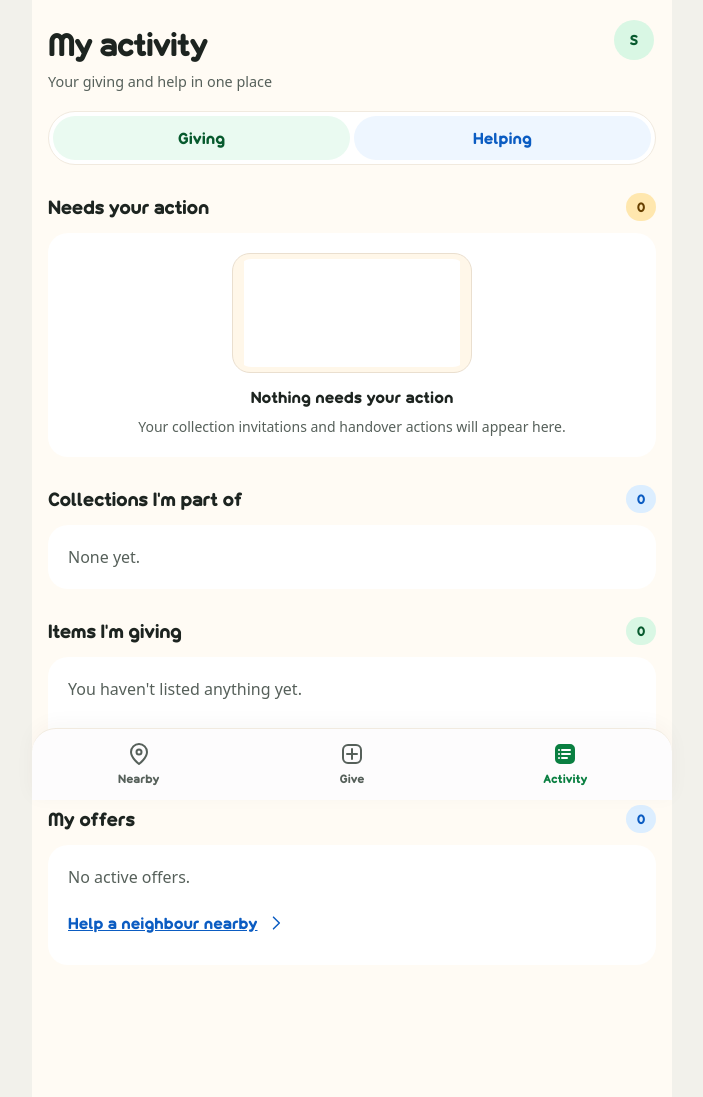
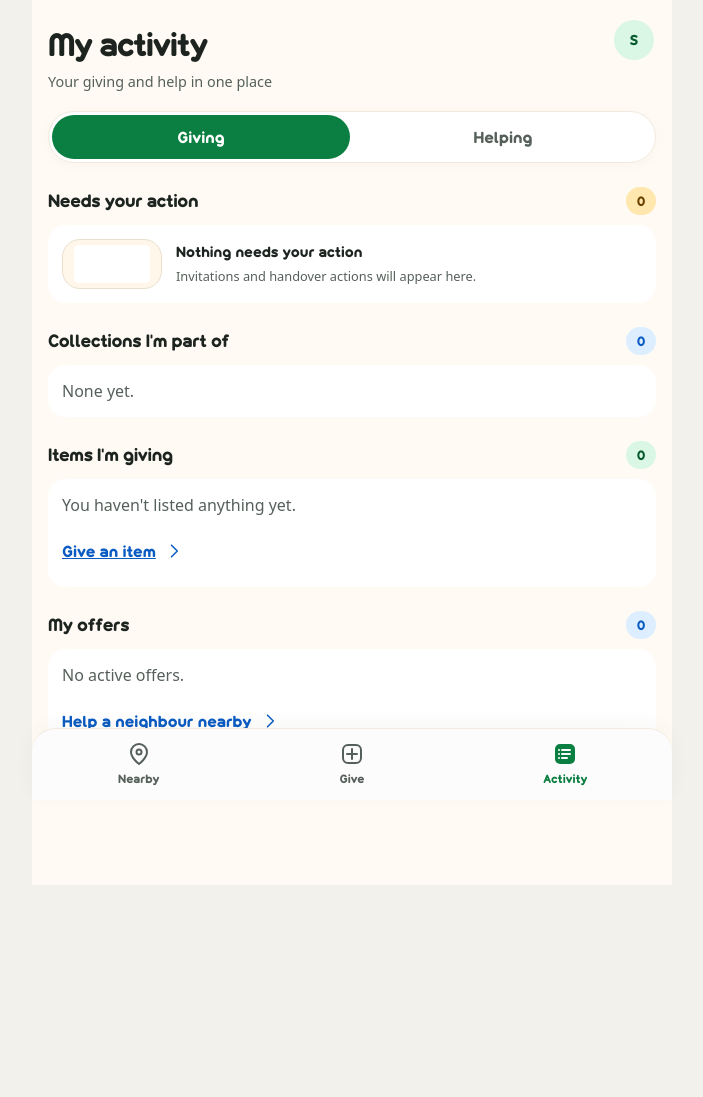
Before and after one commit to Givlah/Givlah, a Django app: page /activity/ in a window 1280 px wide. Shown: the whole page, without its empty margins (288-991 px from the left). After the commit the page ends 885 px from the top, so only its background shows below. Run offline with Django 5.2, Linux system fonts and the light colour scheme; the visitor is signed in with stand-in values (Sample User, id 1); data comes from the database, SQL or seed files in the repository; data that the repository does not hold is empty.

Commit message:
style: tighten activity rows and native section navigation

```diff
--- a/static/css/givlah.css
+++ b/static/css/givlah.css
@@ -306,25 +306,29 @@ html[data-motion-paused=true] *, html[data-motion=off] * { animation: none !impo
 
 /* Activity and compact item summaries */
 h3 { font-family: var(--font-display); font-size: 1rem; line-height: 1.3; margin: 0 0 8px; }
-.segments { display: grid; grid-template-columns: 1fr 1fr; gap: 4px; padding: 4px; margin-bottom: 28px; background: white; border: 1px solid #f1eadf; border-radius: 999px; }
-.segments a { min-height: 44px; display: flex; justify-content: center; align-items: center; border-radius: 999px; font-family: var(--font-display); color: var(--green-900); text-decoration: none; background: #eafaf1; }
-.segments a:last-child { color: var(--blue-700); background: #eef6ff; }
-.activity-section { margin-block: 0 28px; scroll-margin-top: 90px; }
+.segments { display: grid; grid-template-columns: 1fr 1fr; gap: 4px; padding: 3px; margin-bottom: 24px; background: white; border: 1px solid #f1eadf; border-radius: 999px; box-shadow: var(--shadow); }
+.segments a { min-height: 44px; display: flex; justify-content: center; align-items: center; border-radius: 999px; font-family: var(--font-display); color: var(--ink-muted); text-decoration: none; }
+.segments a[aria-current=location] { background: var(--green-700); color: white; }
+.activity-section { margin-block: 0 24px; scroll-margin-top: 24px; }
 .activity-section:target { outline: 2px solid var(--green-700); outline-offset: 6px; border-radius: var(--radius); }
-.section-heading { display: flex; align-items: center; justify-content: space-between; gap: 10px; margin-bottom: 12px; }
+.section-heading { display: flex; align-items: center; justify-content: space-between; gap: 10px; margin-bottom: 10px; font-size: 1.12rem; }
 .count { display: inline-flex; justify-content: center; align-items: center; min-width: 30px; height: 28px; padding: 0 8px; border-radius: 999px; font-size: 0.85rem; background: #d9f7e4; color: var(--green-900); }
 .count-gold { background: #ffe7ae; color: #684100; }
 .count-blue { background: #dceeff; color: var(--blue-700); }
 .activity-rows { list-style: none; padding: 0; margin: 0; display: grid; gap: 10px; }
-.activity-row { display: flex; align-items: center; gap: 12px; min-height: 90px; padding: 12px; border-radius: var(--radius); background: white; color: inherit; text-decoration: none; box-shadow: var(--shadow); }
-.item-thumb { width: 68px; height: 76px; object-fit: cover; border-radius: 12px; flex: 0 0 auto; }
+.activity-row { display: flex; align-items: center; gap: 12px; min-height: 84px; padding: 10px; border-radius: 18px; background: white; color: inherit; text-decoration: none; box-shadow: var(--shadow); }
+.item-thumb { width: 64px; height: 64px; object-fit: cover; border-radius: 12px; flex: 0 0 auto; }
 .row-copy { display: grid; justify-items: start; gap: 5px; flex: 1; min-width: 0; }
 .row-copy strong { font-family: var(--font-display); font-size: 0.95rem; line-height: 1.3; }
 .row-copy .meta { margin: 0; font-size: 0.8rem; }
 .activity-row > .icon { width: 16px; height: 16px; color: var(--ink-muted); }
-.empty-card, .empty-note { background: white; border-radius: var(--radius); padding: 20px; }
-.empty-card { text-align: center; }
-.empty-card .image-slot { max-width: 240px; margin-bottom: 14px; }
+.empty-card, .empty-note { background: white; border-radius: 18px; padding: 14px; }
+.empty-card { display: flex; align-items: center; gap: 14px; }
+.empty-card h3 { font-size: 0.92rem; margin-bottom: 6px; }
+.empty-card .small { font-size: 0.8rem; }
+.empty-card .image-slot { width: 100px; flex: 0 0 auto; margin: 0; }
+.empty-card .image-slot figcaption { font-size: 0.6rem; }
+.screen-activity .row-copy .status { padding: 3px 8px; font-size: 0.72rem; }
 .empty-card p:last-child, .empty-note p:last-child { margin-bottom: 0; }
 .text-action { display: inline-flex; align-items: center; gap: 8px; min-height: 44px; font-family: var(--font-display); }
 
--- a/templates/listings/activity.html
+++ b/templates/listings/activity.html
@@ -1,8 +1,9 @@
 {% extends "base.html" %}
 {% block title %}My activity{% endblock %}
+{% block screen_class %}screen-activity{% endblock %}
 {% block content %}
 <div class="page-head"><h1>My activity</h1><p class="muted">Your giving and help in one place</p></div>
-<nav class="segments" aria-label="Jump to activity section"><a href="#giving">Giving</a><a href="#helping">Helping</a></nav>
+<nav class="segments" aria-label="Jump to activity section"><a href="?section=giving#giving"{% if request.GET.section != 'helping' %} aria-current="location"{% endif %}>Giving</a><a href="?section=helping#helping"{% if request.GET.section == 'helping' %} aria-current="location"{% endif %}>Helping</a></nav>
 
 <section class="activity-section" aria-labelledby="action-heading">
   <h2 class="section-heading" id="action-heading">Needs your action <span class="count count-gold">{{ invitations|length }}</span></h2>
@@ -10,14 +11,14 @@
   <ul class="activity-rows">
     {% for plan in invitations %}<li><a class="activity-row" href="{% url 'coordination:plan' plan.pk %}">
       {% include "core/_item_thumb.html" with item=plan.listing %}
-      <span class="row-copy"><strong>{{ plan.listing.title }}</strong><span class="meta">{{ plan.start|date:"D j M, g:i a" }}</span><span class="status status-{{ plan.state }}">{% include "core/_icon.html" with name="clock" %}{{ plan.get_state_display }}</span></span>
+      <span class="row-copy"><strong>{% if plan.state == "awaiting_confirmations" %}Confirm collection plan{% else %}Record what happened{% endif %}</strong><span class="meta">{{ plan.listing.title }}</span><span class="status status-{{ plan.state }}">{% include "core/_icon.html" with name="clock" %}{{ plan.get_state_display }}</span></span>
       {% include "core/_icon.html" with name="chevron" %}
     </a></li>{% endfor %}
   </ul>
   {% else %}
   <div class="empty-card">
     {% include "core/_image_slot.html" with slot="activity-empty" ratio="2 / 1" alt="" %}
-    <h3>Nothing needs your action</h3><p class="muted small">Your collection invitations and handover actions will appear here.</p>
+    <div><h3>Nothing needs your action</h3><p class="muted small">Invitations and handover actions will appear here.</p></div>
   </div>
   {% endif %}
 </section>
```
